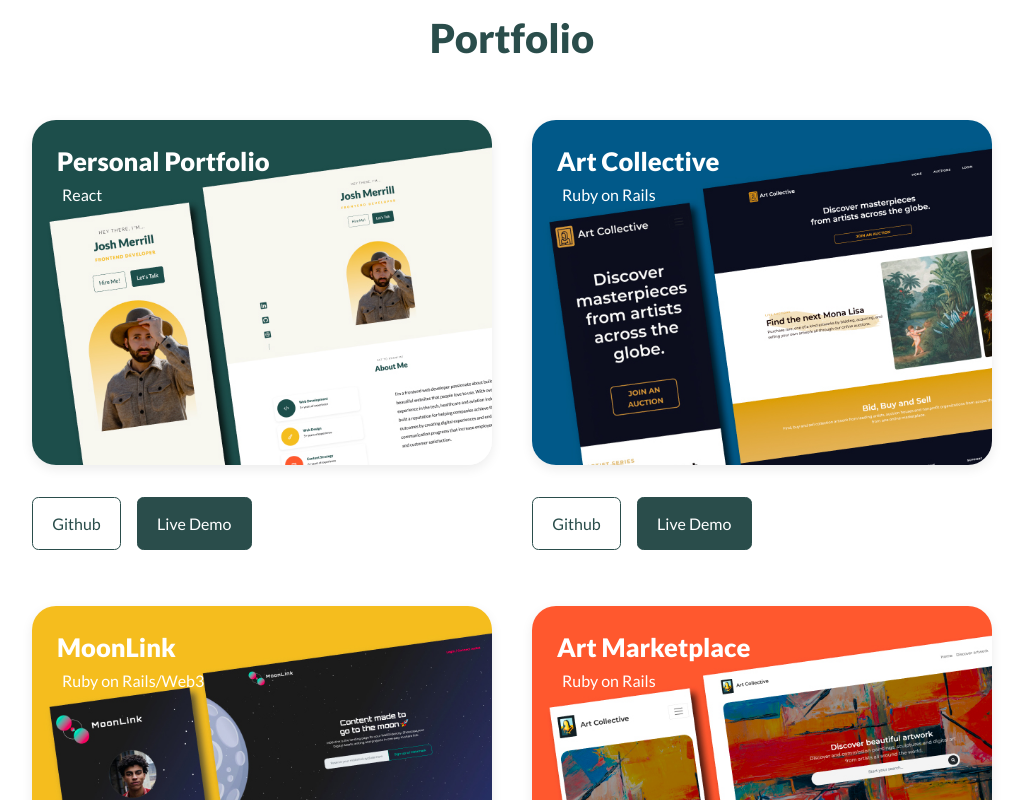
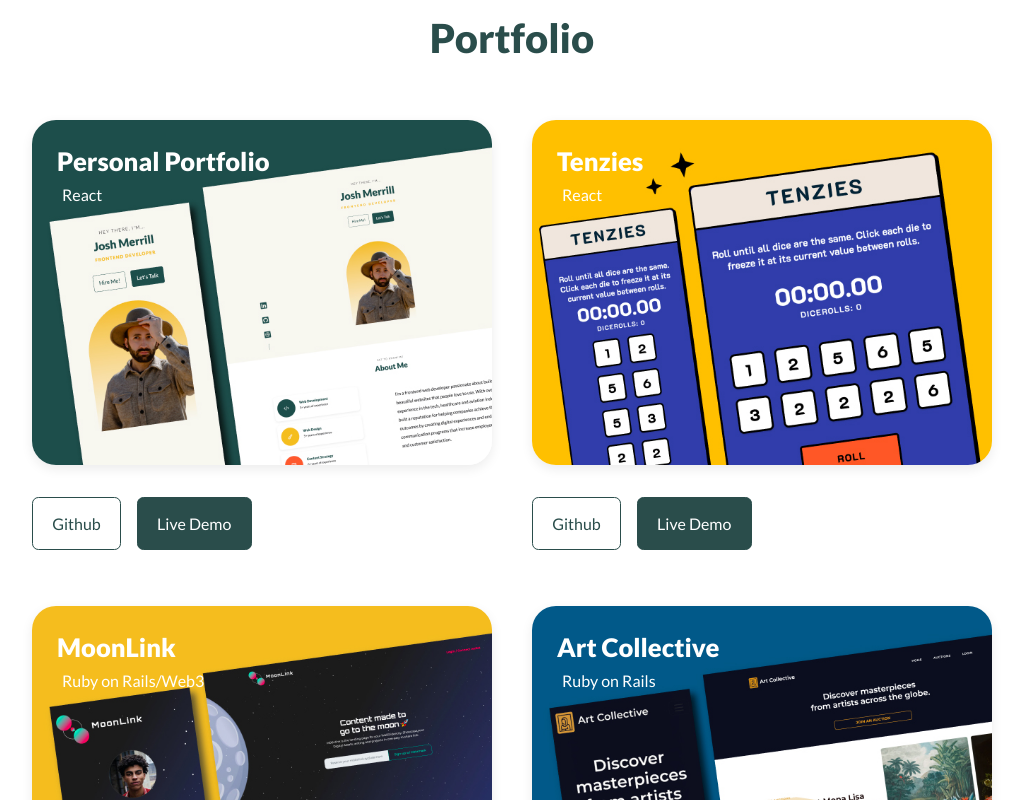
Before and after one commit to josh-merrill/personal-portfolio, a React (Vite) app: page / in a window 1280 px wide. Shown: the part 2040-2840 px from the top of the page, without its empty margins (128-1151 px from the left). Built offline with nearby package versions, Linux system fonts and the light colour scheme.

Commit message:
REFACTOR: Added a new project 🚀

```diff
--- a/src/components/portfolio/Portfolio.jsx
+++ b/src/components/portfolio/Portfolio.jsx
@@ -18,11 +18,11 @@ const data = [
   },
   {
     id: 2,
-    image: IMG1,
-    title: 'Art Collective',
-    subtitle: 'Ruby on Rails',
-    github: 'https://github.com/josh-merrill/PRIVATE-ART-803',
-    demo: 'https://www.artcollective.live',
+    image: IMG3,
+    title: 'Tenzies',
+    subtitle: 'React',
+    github: 'https://github.com/josh-merrill/react-tenzies',
+    demo: 'https://react-tenzies-dice-game.netlify.app/',
   },
   {
     id: 3,
@@ -34,11 +34,11 @@ const data = [
   },
   {
     id: 4,
-    image: IMG3,
-    title: 'Art Marketplace',
+    image: IMG1,
+    title: 'Art Collective',
     subtitle: 'Ruby on Rails',
-    github: 'https://github.com/niznet89/rbnb',
-    demo: 'http://art-marketplace-803.herokuapp.com/',
+    github: 'https://github.com/josh-merrill/PRIVATE-ART-803',
+    demo: 'https://www.artcollective.live',
   },
 ]
 const Portfolio = () => {
```
Also changed, not shown: src/assets/portfolio3.jpg, src/assets/portfolio3_OLD.jpg (added).
